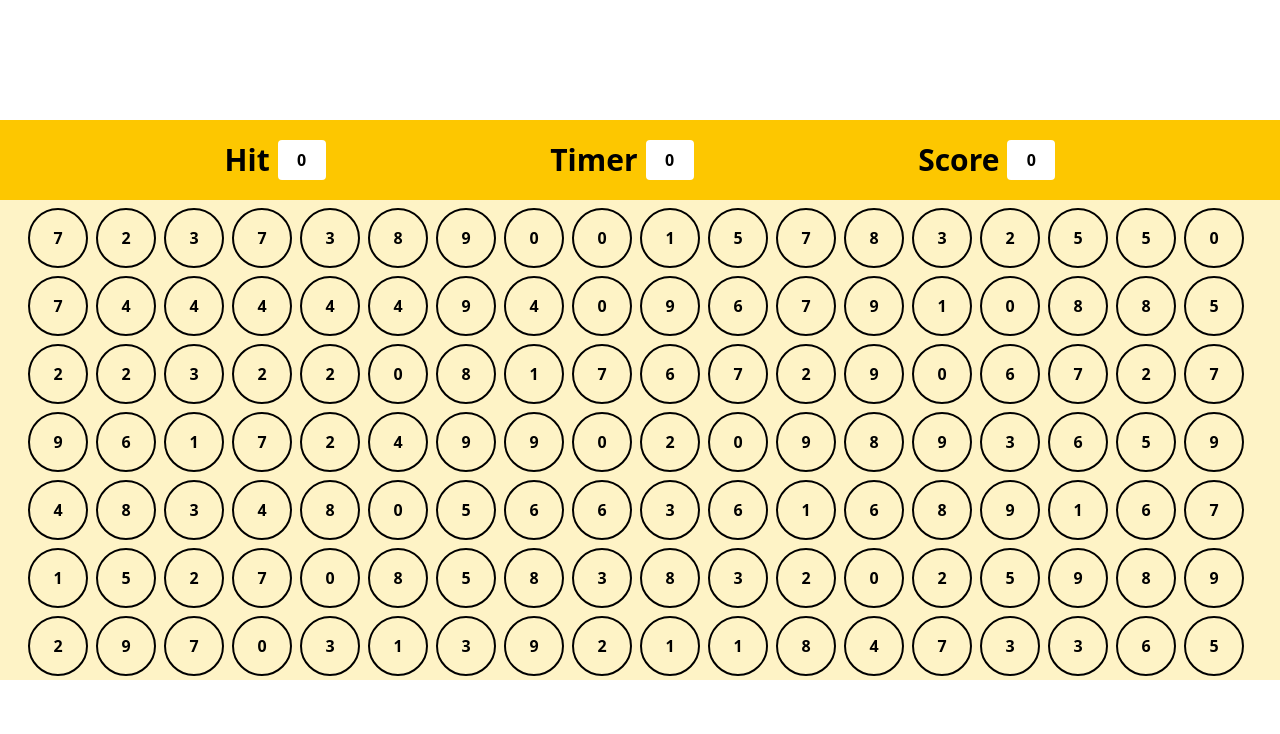
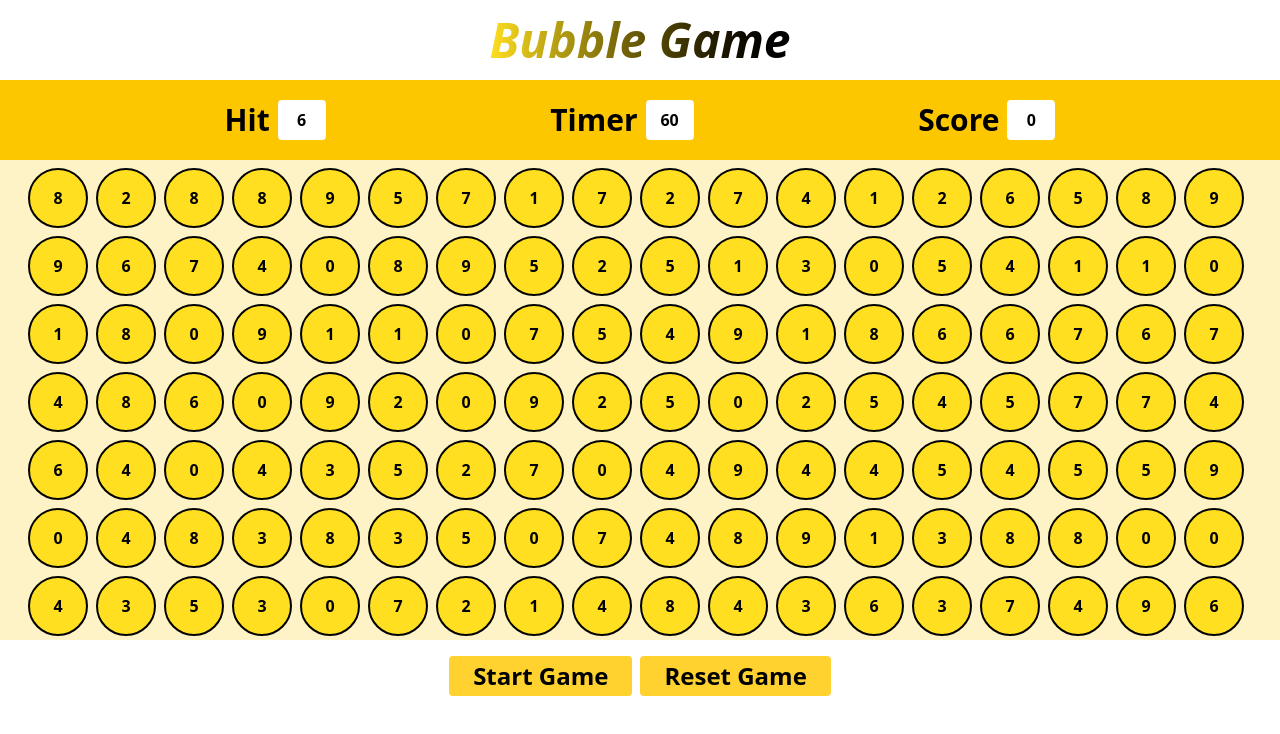
Before and after one commit to joshinavin2001/MiniGameWorld, a React (Vite) app: page / in a window 1280 px wide. Shown: the top 734 px of the page. Built offline with nearby package versions, Linux system fonts and the light colour scheme.

Commit message:
add some game logics like reset bubble after 1sec and in hit button random number genrate and score + 10 and - 10 score when randomnum and selected num are same or not

```diff
--- a/src/BubbleGame/Bubble.jsx
+++ b/src/BubbleGame/Bubble.jsx
@@ -1,53 +1,100 @@
 import React, { useEffect, useState } from 'react'
 
-const Bubble = () => {
-    const allBubbles =126
+const Bubble = () => { const allBubbles =126
 const [makeBubbles,setMakeBubbles]=useState(Array(allBubbles).fill(""))
+const [hitRandomNum,setHitRandomNum]=useState(0)
+const [score,setScore]=useState(0)
+const [timer,setTimer]=useState(60)
+const [gameStarted, setGameStarted] = useState(false);
 const randomNum=(min,max)=>{
-    return Math.floor(Math.random()*(max-min+1))+min;
+return Math.floor(Math.random()*(max-min+1))+min;
 }
+const matchNum = (number) => {
+if(number===hitRandomNum){
+  setHitRandomNum(randomNum(0,9))
+  setScore((prev)=>prev+10)
+}else{
+  setScore((prev)=>prev-10)
+}
+};
 const newBubbles =()=>{
 const newArr = Array.from({length:allBubbles},()=>randomNum(0,9))
 setMakeBubbles(newArr)
+
+}
+
+  const startGame = () => {
+    setTimer(60);
+    setGameStarted(true);
+  };
+
+const resetGame=()=>{
+  setScore(0)
+  setHitRandomNum(0)
+  setTimer(60)
 }
 useEffect(()=>{
 newBubbles()
+setHitRandomNum(randomNum(0,9))
 
  const Interval=setInterval(() => {
   newBubbles()
-}, 1000);
+}, 2000);
  return ()=>clearInterval(Interval)
 },[])
 
+useEffect(()=>{
+  const countdown= setInterval(() => {
+    if(timer>0&&gameStarted===true){
+    setTimer((prev)=> prev-1)
+  }
+  return ()=>clearInterval(countdown)
+  },1000);
+
+ if (timer === 0) {
+      setGameStarted(false); // stop the game
+    }
+    return () => clearInterval(countdown); // cleanup
+  }, [ gameStarted,timer]);
 
   return (
     <>
-    <div className='flex justify-center items-center h-screen'>
+    <div className='flex justify-center items-center h-20 text-5xl font-bold'>
+      <h1 className='bg-gradient-to-r from-yellow-300 to-black bg-clip-text text-transparent italic'>Bubble Game</h1>
+    </div>
+    <div className='flex justify-center items-center '>
        <div className='bg-amber-100 w-320 h-140'>
         <nav className='bg-yellow-400 h-20 w-full flex justify-evenly' >
             <div className='flex items-center'>
                 <h1 className='font-bold text-black mr-2 text-3xl'>Hit</h1>
-                <div className=' rounded w-12 h-10 bg-white flex justify-center items-center font-bold'>0</div>
+                <div className=' rounded w-12 h-10 bg-white flex justify-center items-center font-bold'>{hitRandomNum}</div>
             </div>
             <div className='flex items-center'>
                 <h1 className='font-bold text-black mr-2 text-3xl'>Timer</h1>
-                <div className=' w-12 h-10 bg-white flex justify-center items-center rounded font-bold'>0</div>
+                <div className=' w-12 h-10 bg-white flex justify-center items-center rounded font-bold'>{timer}</div>
             </div>
             <div className='flex items-center'>
                 <h1 className='font-bold text-black mr-2 text-3xl'>Score</h1>
-                <div className=' font-bold rounded w-12 h-10 bg-white flex justify-center items-center'>0</div>
+                <div className=' font-bold rounded w-12 h-10 bg-white flex justify-center items-center'> {score} </div>
             </div>
         </nav>
         <div className='flex flex-wrap ml-5'>
               {makeBubbles.map((elem,i)=>{
-            return  <div key={i} className='border-2 rounded-full w-15 h-15 flex justify-center items-center font-bold mt-2 ml-2 cursor-pointer active:scale-95'> {elem} </div>
+            return  <div key={i} onClick={()=>matchNum(elem)} className=' hover:bg-amber-600 border-2 rounded-full w-15 h-15 flex justify-center items-center font-bold mt-2 ml-2 cursor-pointer active:scale-95 bg-yellow-300'> {elem} </div>
          })}
         </div>
 
 
        </div>
 
+
     </div>
+    <div className='flex justify-center gap-2 mt-4'>
+       <button onClick={startGame} className='bg-amber-300 text-2xl text-black py-1 px-6 rounded active:scale-95 cursor-pointer font-bold'>Start Game</button>
+        <button onClick={resetGame} className='bg-amber-300 text-2xl text-black py-1 px-6 rounded active:scale-95 cursor-pointer font-bold'>Reset Game</button>
+
+    </div>
+
     </>
 
   )
```
